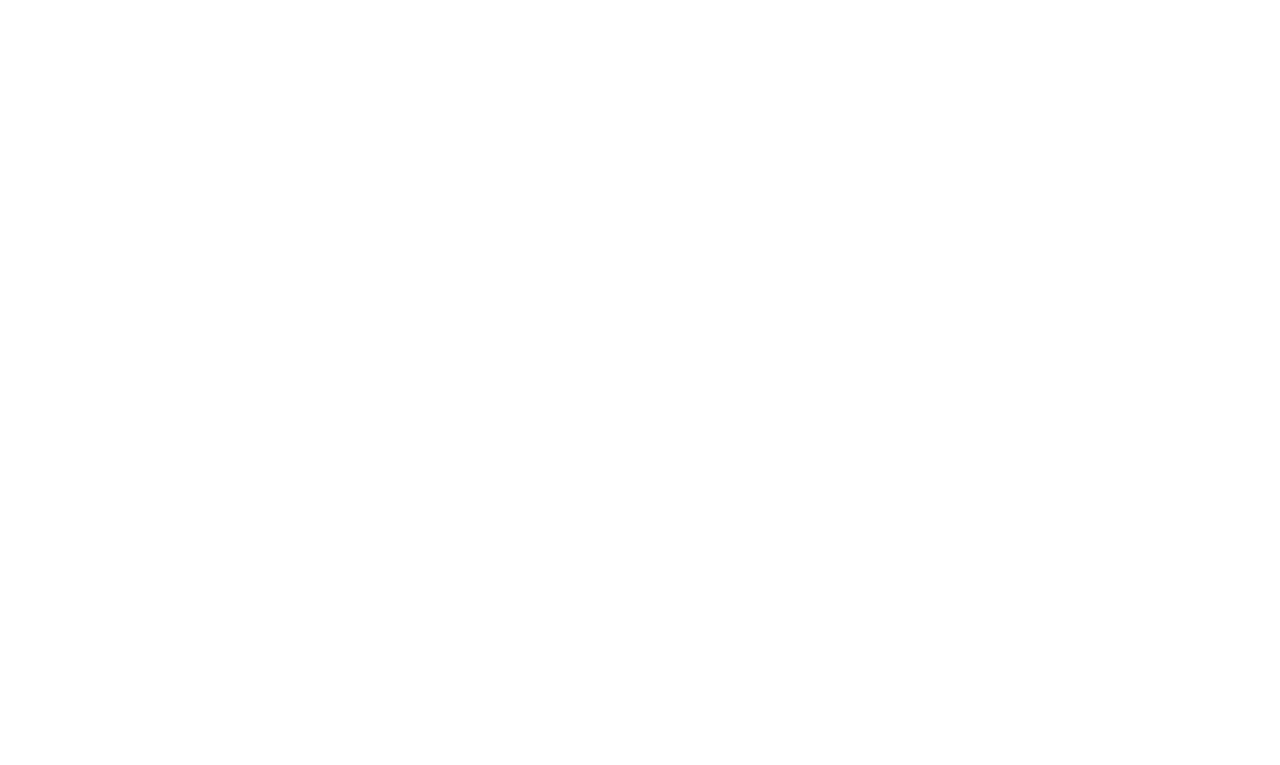
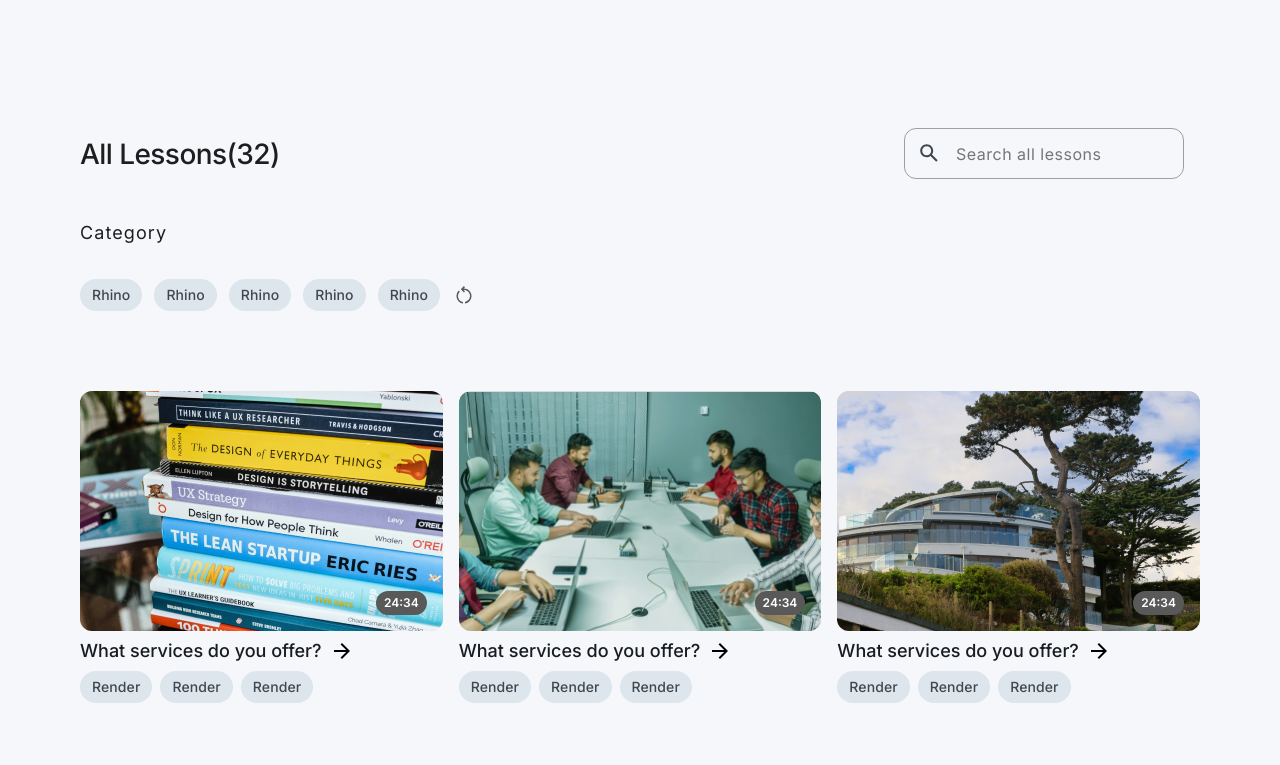
Before and after one commit to CamuStudio/CamuServer, a React (Vite) app in the folder camu/: page /lesson in a window 1280 px wide. Shown: the part 1582-2347 px from the top of the page. Before the commit the page ends 1582 px from the top, so only its background shows below. Built offline with nearby package versions, Linux system fonts and the light colour scheme.

Commit message:
Update: Finished the basic structure of all lessons part

```diff
--- a/camu/src/pages/Lessons/sections/LessonsGallery.jsx
+++ b/camu/src/pages/Lessons/sections/LessonsGallery.jsx
@@ -1,6 +1,7 @@
 import styles from './LessonsGallery.module.css'
 import Lesson from "../../../components/Lessons/Lesson.jsx";
-import {latestLessons, topLatestLesson} from "../../../utils/dummyData.js";
+import {latestLessons, topLatestLesson, defaultCategories, allLessons} from "../../../utils/dummyData.js";
+import SearchBar from "../../../components/Lessons/SearchBar.jsx";
 
 export default function LessonsGallery() {
     return (
@@ -17,7 +18,7 @@
                         </div>
                         <div className={styles.tagsContainer}>
                             {topLatestLesson.tags.map((tag, index) => (
-                                <div key={index} className={styles.tag}>Render</div>
+                                <div key={index} className={styles.tag}>{tag}</div>
                             ))}
                         </div>
                         <div className={styles.date}>
@@ -33,6 +34,38 @@
                     ))}
                 </div>
             </section>
+            <section className={styles.allLessonsContainer}>
+                <div className={styles.topContainer}>
+                    <div className={styles.topRow}>
+                        <h4>All Lessons(32)</h4>
+                        <div className={styles.searchBarContainer}>
+                            <SearchBar
+                                style={{borderRadius: 'var(--Corner-radius-Small, 12px)',
+                                border: '1px solid rgba(28, 27, 31, 0.40)'}}
+                                hasClearButton={false}
+                            />
+                        </div>
+                    </div>
+                    <div className={styles.categoryContainer}>
+                        <p>Category</p>
+                        <ul className={styles.categoryList}>
+                            {defaultCategories.map((category, index) => (
+                                <li key={index}>
+                                    <div key={index} className={styles.tag}>{category}</div>
+                                </li>
+                            ))}
+                            <img src='src/assets/Lessons/lessonsGallery/restart_alt.svg' alt='restart' />
+                        </ul>
+                    </div>
+                </div>
+                <div className={styles.allLessonsTable}>
+                    {allLessons.map((lesson, index) => (
+                        <div key={index} className={styles.lessonContainer}>
+                            <Lesson lesson={lesson}/>
+                        </div>
+                    ))}
+                </div>
+            </section>
         </div>
     )
 }
--- a/camu/src/pages/Lessons/sections/LessonsGallery.module.css
+++ b/camu/src/pages/Lessons/sections/LessonsGallery.module.css
@@ -124,3 +124,80 @@
     height: 312px;
     /*flex: 1 0 0;*/
 }
+
+.allLessonsContainer {
+    display: flex;
+    width: 1120px;
+    flex-direction: column;
+    align-items: flex-start;
+    gap: var(--Spacing---Size-Space---640, 64px);
+}
+
+.topContainer {
+    display: flex;
+    flex-direction: column;
+    align-items: flex-start;
+    gap: 32px;
+    align-self: stretch;
+}
+
+.topRow {
+    width: 100%;
+    display: flex;
+    justify-content: space-between;
+    align-items: center;
+    align-self: stretch;
+}
+
+.topRow h4 {
+    color: #1E1E1E;
+    text-align: center;
+    font-size: 28px;
+    font-weight: 500;
+    line-height: 36px; /* 128.571% */
+    letter-spacing: -0.56px;
+}
+
+.searchBarContainer {
+    display: flex;
+    width: 280px;
+    min-width: var(--Spacing---Section-Padding-Large, 120px);
+    padding: var(--Spacing---Size-Space---80, 8px) var(--Spacing---Size-Space---160, 16px);
+    align-items: center;
+    gap: 12px;
+    border-radius: var(--Corner-radius-Small, 12px);
+    border: var(--Spacing---Size-Space---0, 1px) solid rgba(28, 27, 31, 0.40);
+}
+
+.categoryContainer {
+    display: flex;
+    flex-direction: column;
+    width: 100%;
+    align-items: flex-start;
+    gap: 16px;
+    align-self: stretch;
+}
+
+.categoryContainer p {
+    color: #1E1E1E;
+    text-align: center;
+    font-size: 18px;
+    font-weight: 400;
+    line-height: 28px; /* 155.556% */
+    letter-spacing: 1.08px;
+}
+
+.categoryList {
+    padding: 0;
+    list-style-type: none;
+    display: flex;
+    gap: 12px;
+}
+
+.allLessonsTable {
+    display: grid;
+    grid-auto-rows: 1fr;
+    grid-template-columns: 1fr 1fr 1fr;
+    column-gap: 16px;
+    row-gap: 64px;
+}
--- a/camu/src/utils/dummyData.js
+++ b/camu/src/utils/dummyData.js
@@ -36,4 +36,32 @@
     }
 ]
 
-export {latestLessons, topLatestLesson}
+// Dummy all lessons
+const allLessons = [...latestLessons,
+    {
+        previewImgSrc: 'src/assets/Lessons/lessonsGallery/latest_lesson_1.png',
+        title: 'What services do you offer?',
+        tags: ['Render', 'Render', 'Render'],
+        length: '24:34',
+        date: 'June 7, 2024',
+    },
+    {
+        previewImgSrc: 'src/assets/Lessons/lessonsGallery/latest_lesson_2.png',
+        title: 'What services do you offer?',
+        tags: ['Render', 'Render', 'Render'],
+        length: '24:34',
+        date: 'June 7, 2024',
+    },
+    {
+        previewImgSrc: 'src/assets/Lessons/lessonsGallery/latest_lesson_3.png',
+        title: 'What services do you offer?',
+        tags: ['Render', 'Render', 'Render'],
+        length: '24:34',
+        date: 'June 7, 2024',
+    }
+]
+
+
+const defaultCategories = ['Rhino', 'Rhino','Rhino','Rhino','Rhino']
+
+export {latestLessons, topLatestLesson, defaultCategories, allLessons}
```
Also changed, not shown: camu/src/assets/Lessons/lessonsGallery/restart_alt.svg (added).
